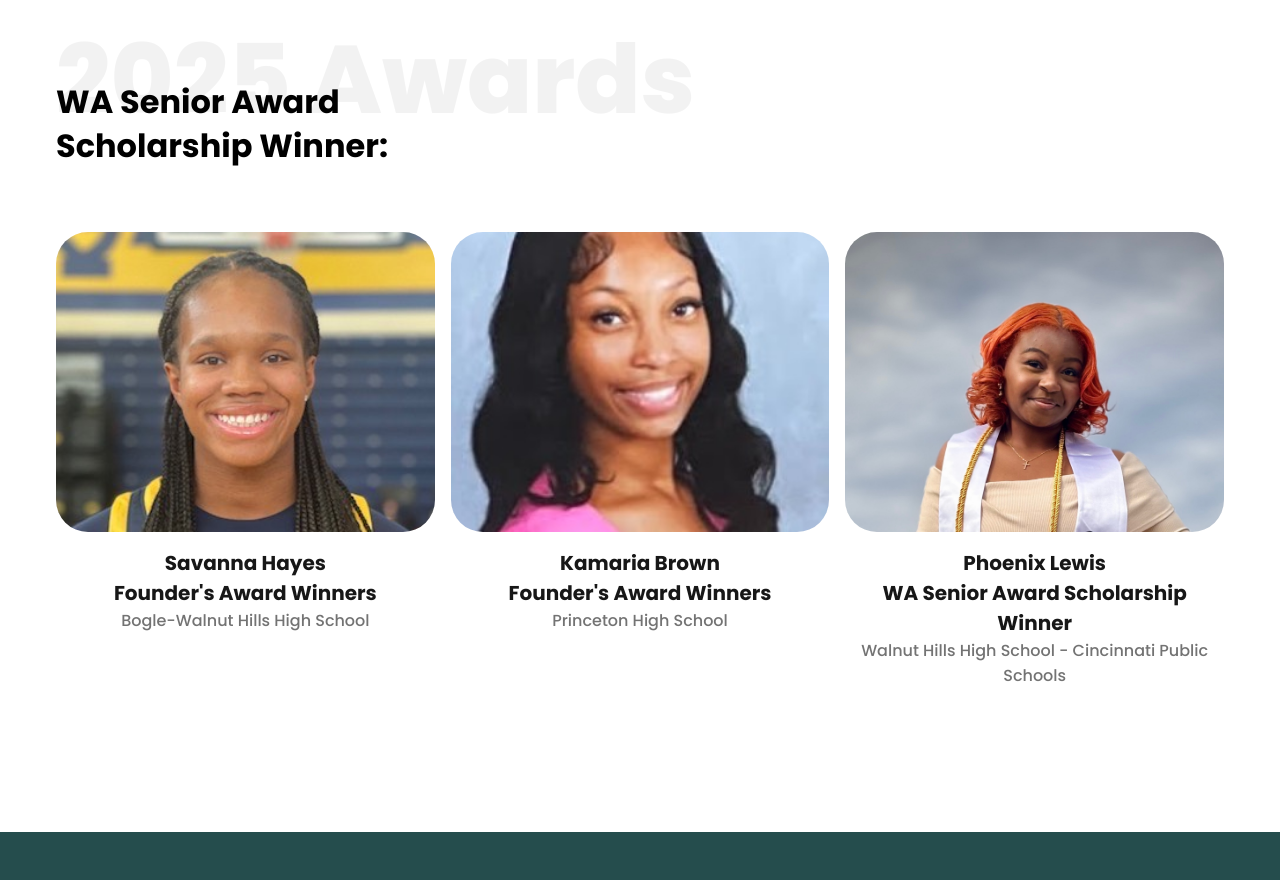
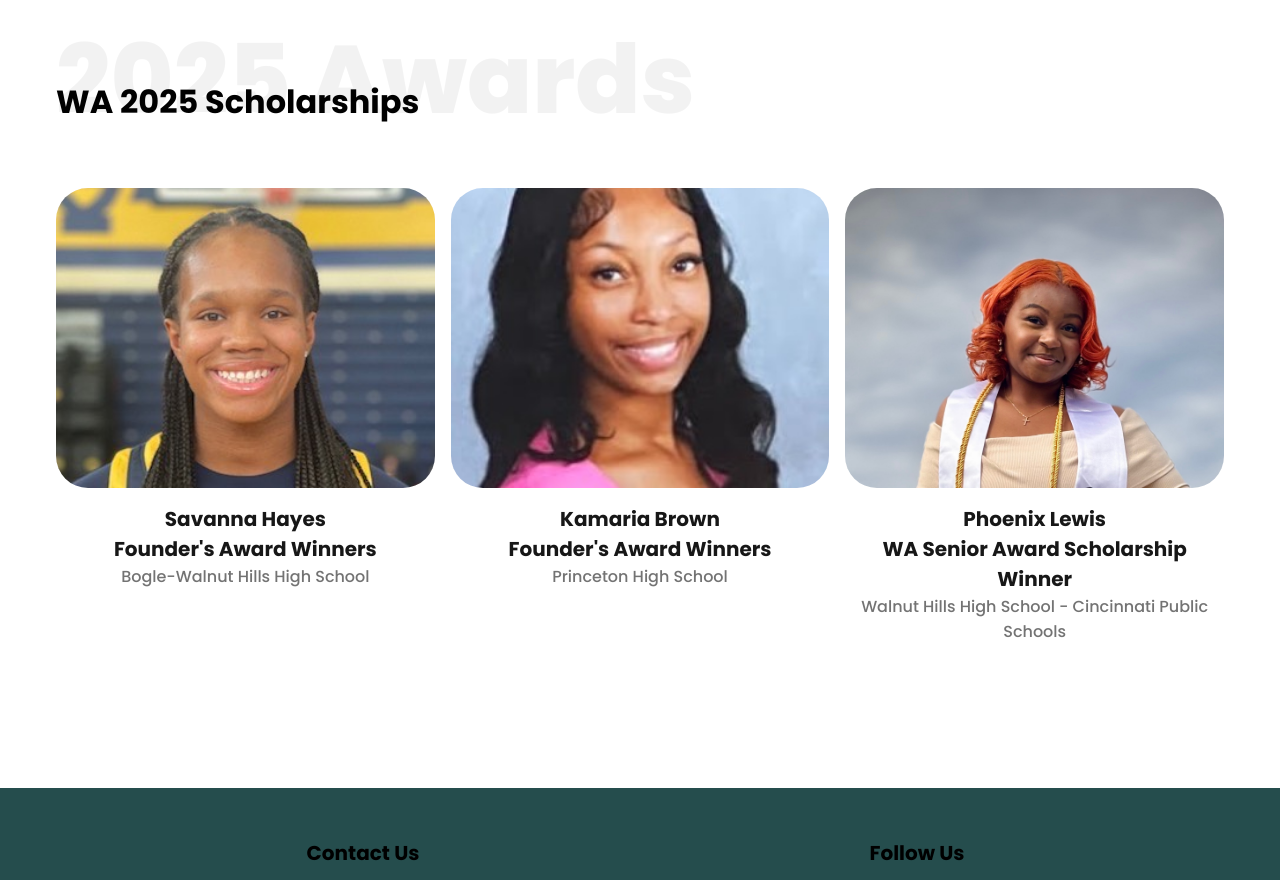
Before and after one commit to FazeThomas2000/womens-alliance-inc.github.io, a plain HTML site: page scholarship.html in a window 1280 px wide. Shown: the part 838-1718 px from the top of the page. Drawn offline with nearby package versions, Linux system fonts and the light colour scheme.

Commit message:
Update scholarship.html

```diff
--- a/scholarship.html
+++ b/scholarship.html
@@ -48,7 +48,7 @@
 </section>
 
 <section class="sectioned__container award__container">
-    <h2 class="sectioned__header">WA Senior Award Scholarship Winner:</h2>
+    <h2 class="sectioned__header">WA 2025 Scholarships</h2>
     <div class="award__grid">
         <div class="award__card">
             <img src="Women's Alliance Pictures/Savannah Hayes.jpeg" alt="award">
```
